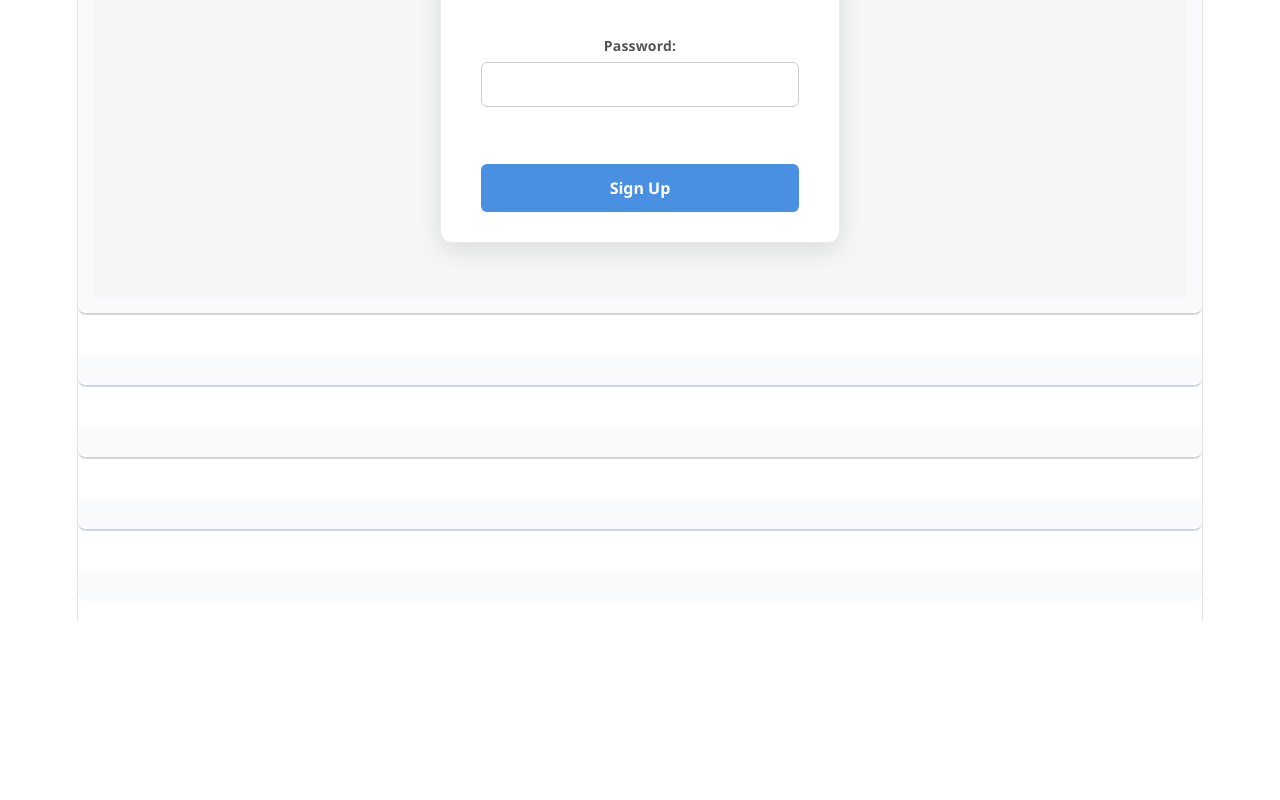
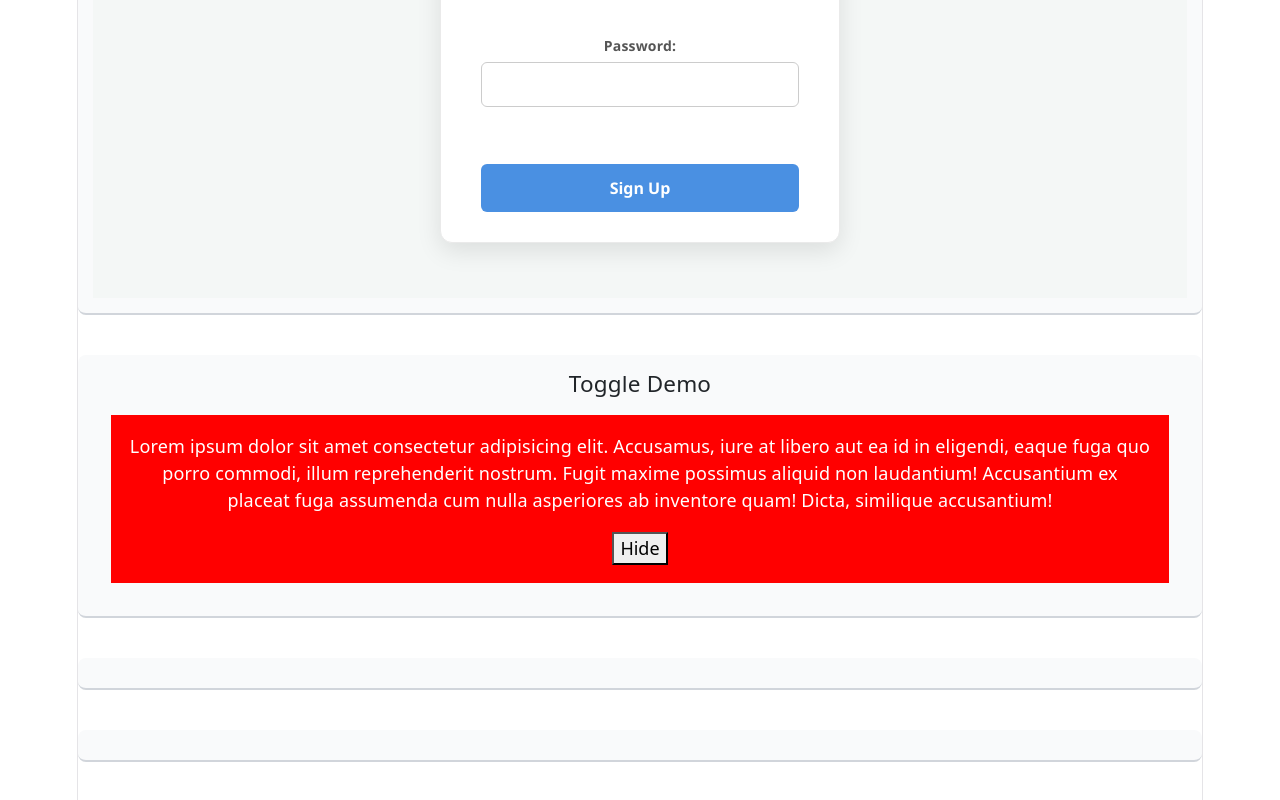
Before and after one commit to pronoyeugin/React_Learning, a React (Vite) app in the folder react_learning/: page / in a window 1280 px wide. Shown: the part 6744-7544 px from the top of the page. Before the commit the page ends 7365 px from the top, so only its background shows below. Built offline with nearby package versions, Linux system fonts and the light colour scheme.

Commit message:
Class-031 :  Simple Toggle Demo

```diff
--- a/react_learning/src/App.jsx
+++ b/react_learning/src/App.jsx
@@ -32,6 +32,7 @@ import NewTodo from './State_Lifting/NewTodo';
 import StateLiftingTodoApp from './State_Lifting_Todo_App/Home';
 import CompleteTodoApp from './CompleteTodoApp/Home';
 import SignUp from './FormValidation/SignUp';
+import Toggle from './Toggle/ToggleDemo';
 
 //Functional component start with capital letters
 
@@ -174,7 +175,9 @@ function App() {
         <SignUp />
       </div>
 
-      <div className="component-section"></div>
+      <div className="component-section">
+          <Toggle />
+      </div>
 
       <div className="component-section"></div>
 
--- /dev/null
+++ b/react_learning/src/Toggle/ToggleDemo.jsx
@@ -0,0 +1,28 @@
+import React, {useState} from 'react'
+
+
+const ToggleDemo = () => {
+
+  const [toggle, setToggle] = useState(true);
+
+  return (
+    <>
+    <h5>Toggle Demo</h5>
+    <div style={{margin:"1rem", backgroundColor: "red", padding:"1rem" }}>
+        {toggle && (
+          <p style={{color:"white"}}>
+            Lorem ipsum dolor sit amet consectetur adipisicing elit. Accusamus, iure at libero aut ea id in eligendi, eaque fuga quo porro commodi, illum reprehenderit nostrum. Fugit maxime possimus aliquid non laudantium! Accusantium ex placeat fuga assumenda cum nulla asperiores ab inventore quam! Dicta, similique accusantium!
+        </p>
+        )}
+        <div>
+            <button onClick={() => {setToggle(!toggle)}}>{toggle ? 'Hide' : 'Show'}</button>
+        </div>
+
+    </div>
+
+
+    </>
+  )
+}
+
+export default ToggleDemo;
```
